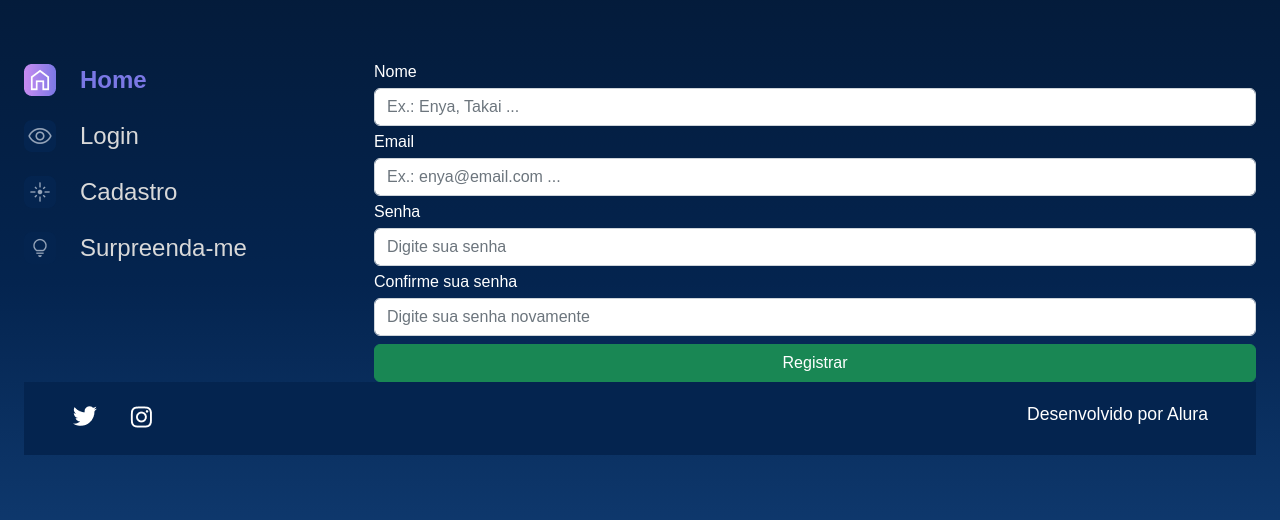
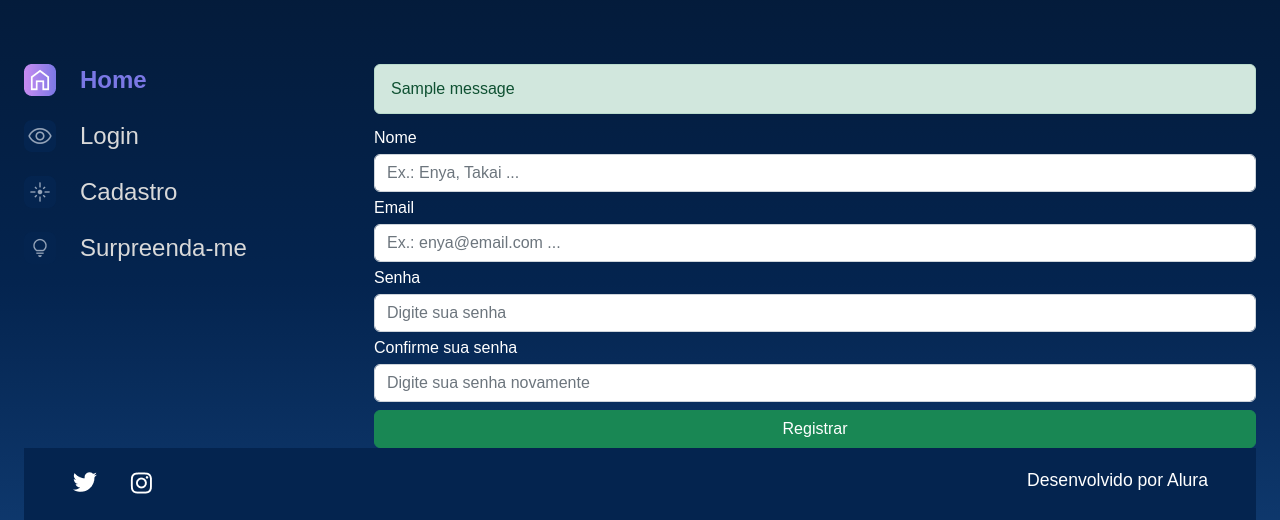
Before and after one commit to zNexTage/alura-space, a Django app: page /users/add/ in a window 1280 px wide. Shown: the part 117-637 px from the top of the page. Run offline with Django 4.2, Linux system fonts and the light colour scheme; tables that the repository leaves empty hold one stand-in row (values such as "Sample post"); one stand-in notice (Sample message) is shown.

Commit message:
using django messages to show notifications

```diff
--- a/templates/users/add.html
+++ b/templates/users/add.html
@@ -6,6 +6,14 @@
 <section class="galeria" style="margin-left: 5em">
     <form action="{% url 'users:add' %}" method="POST">
         {% csrf_token %}
+
+        <ul>
+            {% for message in messages %}
+                <li class="alert alert-success" role="alert">
+                    {{message}}
+                </li>
+            {% endfor %}
+        </ul>
 
         <div class="row">
             {% for field in form.visible_fields %}
--- a/users/views.py
+++ b/users/views.py
@@ -1,6 +1,6 @@
 from django.shortcuts import render, redirect
 from django.contrib.auth.models import User
-from django.contrib import auth
+from django.contrib import auth, messages
 from django.urls import reverse
 
 from users.forms import LoginForm, RegisterForm
@@ -26,8 +26,12 @@ def login(request):
             if user is not None:
                 auth.login(request, user)
 
+                messages.success(request, f'Login realizado com sucesso! Bem vindo, {user.get_username()}')
+
                 return redirect(reverse('gallery:index'))
             else:
+                messages.error(request, 'Não foi possível realizar o login. Verifique suas credenciais.')
+
                 return redirect(reverse('users:login'))
 
     context = {
@@ -57,6 +61,8 @@ def add(request):
         if form.is_valid():
 
             if form['password_1'].value() != form['password_2'].value():
+                messages.error(request, 'As senhas não são iguais.')
+
                 return redirect(reverse('users:add'))
 
             name = form.cleaned_data.get('name')
@@ -64,6 +70,8 @@ def add(request):
             password = form.cleaned_data.get('password_1')
 
             if User.objects.filter(username=name).exists():
+                messages.error(request, f'Já existe um usuário com o nome {name}')
+
                 return redirect(reverse('users:add'))
 
             user = User.objects.create_user(
@@ -74,6 +82,8 @@ def add(request):
 
             user.save()
 
+            messages.success(request, 'Cadastro realizado com sucesso')
+
             return redirect(reverse('users:login'))
 
     context = {
```
Also changed, not shown: templates/users/login.html (+9 -0 lines).
